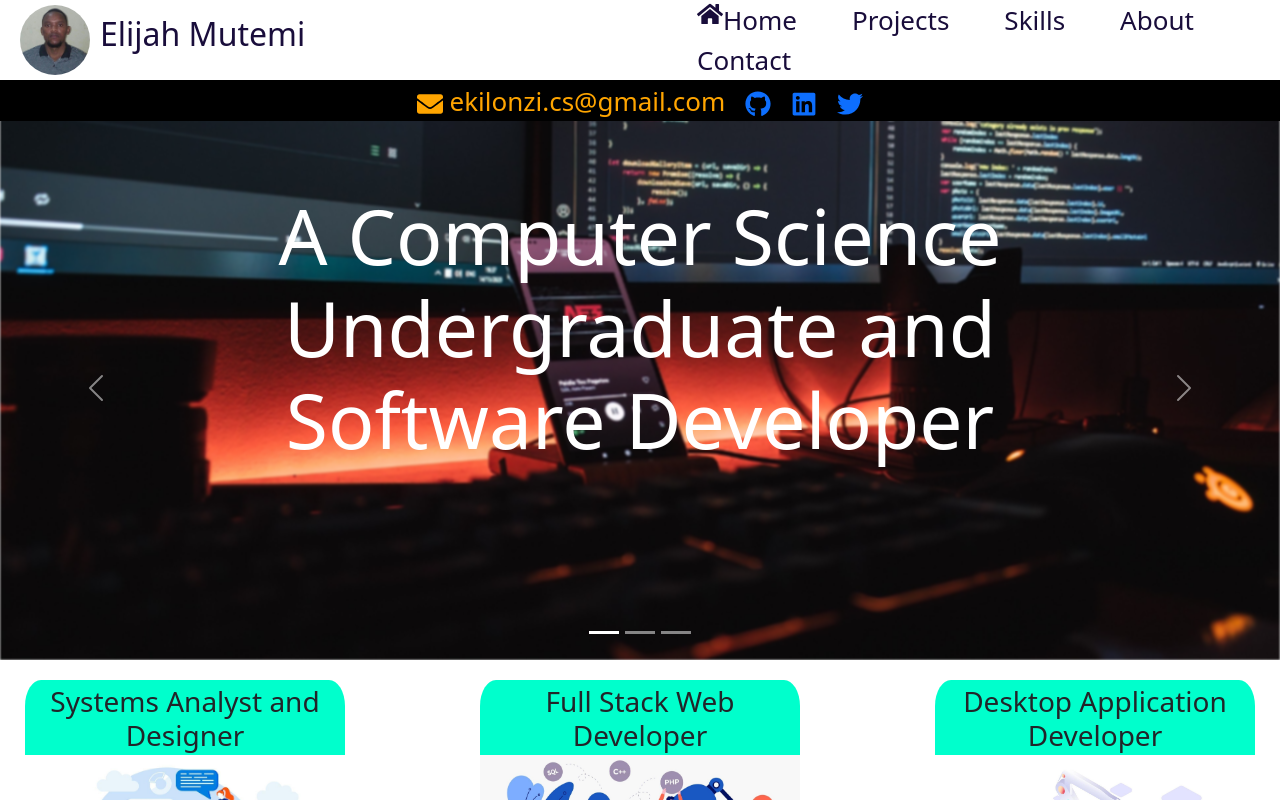
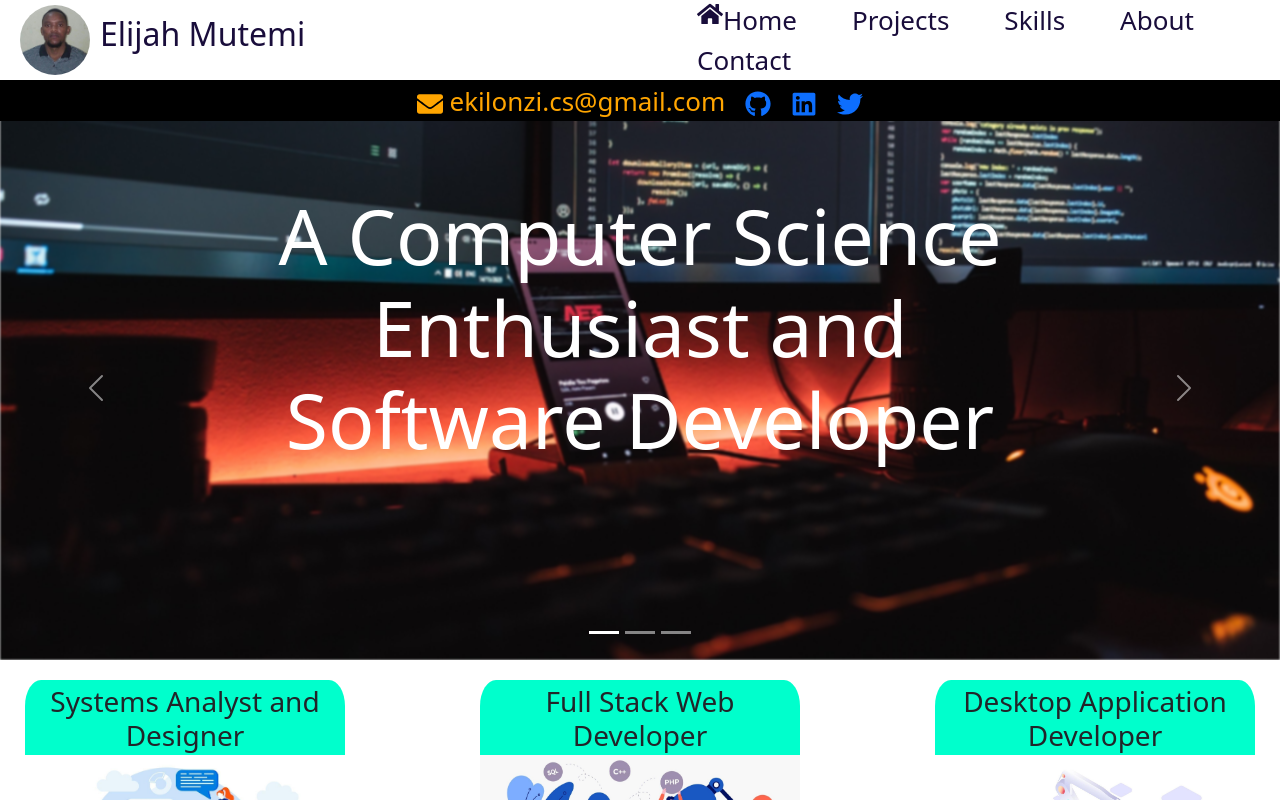
Before and after one commit to njeveh/portfolio, a React (Create React App) app: page / in a window 1280 px wide. Both pictures are taken after a click on the button 604 px from the left and 632 px from the top of the page. Shown: the top 800 px of the page. Built offline with nearby package versions, Linux system fonts and the light colour scheme.

Commit message:
update home page

```diff
--- a/src/pages/home/couresel.js
+++ b/src/pages/home/couresel.js
@@ -19,7 +19,7 @@ const HomePageCarousel = () => {
                 <Carousel.Item>
                     <img className='main-image col-12' src={require("../../images/fotis-fotopoulos-6sAl6aQ4OWI-unsplash.jpg")} alt="Welcome" />
                     <Carousel.Caption className='main-image-caption'>
-                        <h1 className='col-12'>A Computer Science Undergraduate and Software Developer</h1>
+                        <h1 className='col-12'>A Computer Science Enthusiast and Software Developer</h1>
                     </Carousel.Caption>
                 </Carousel.Item>
                 <Carousel.Item>
```
